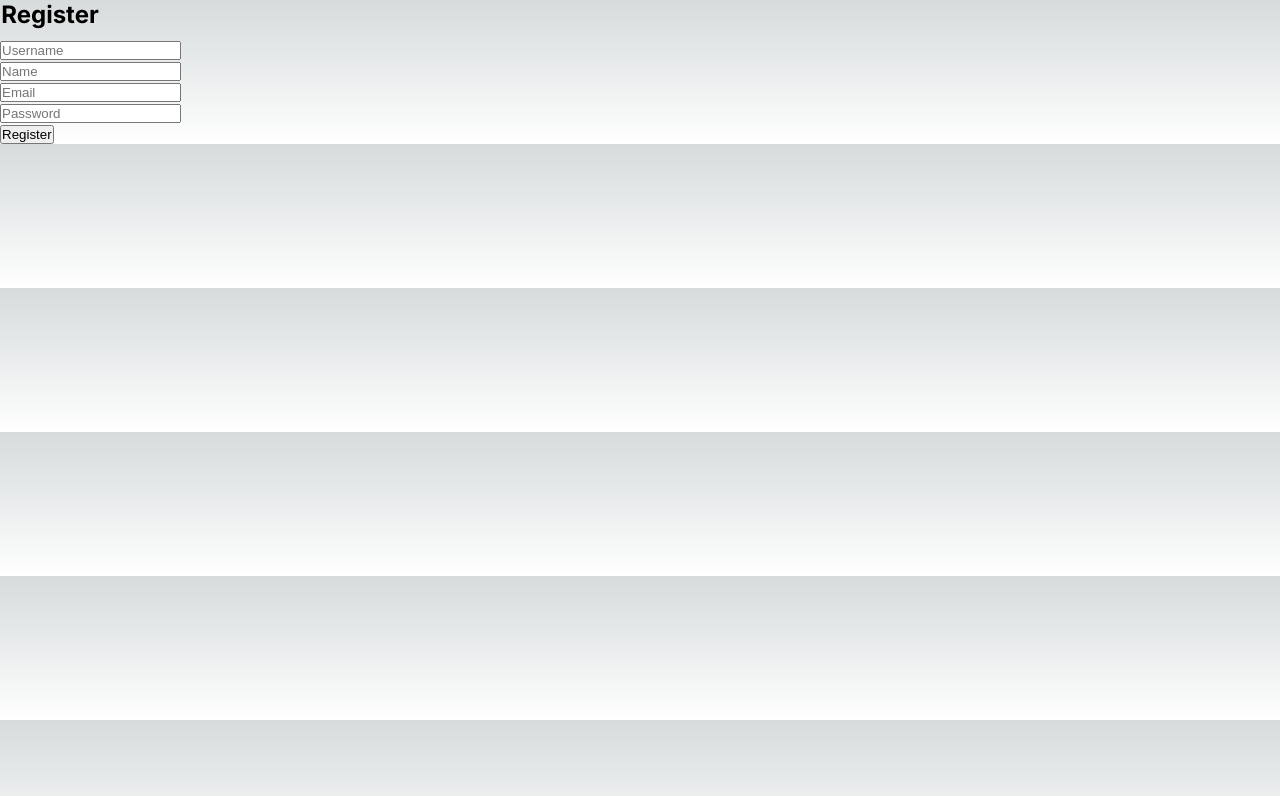
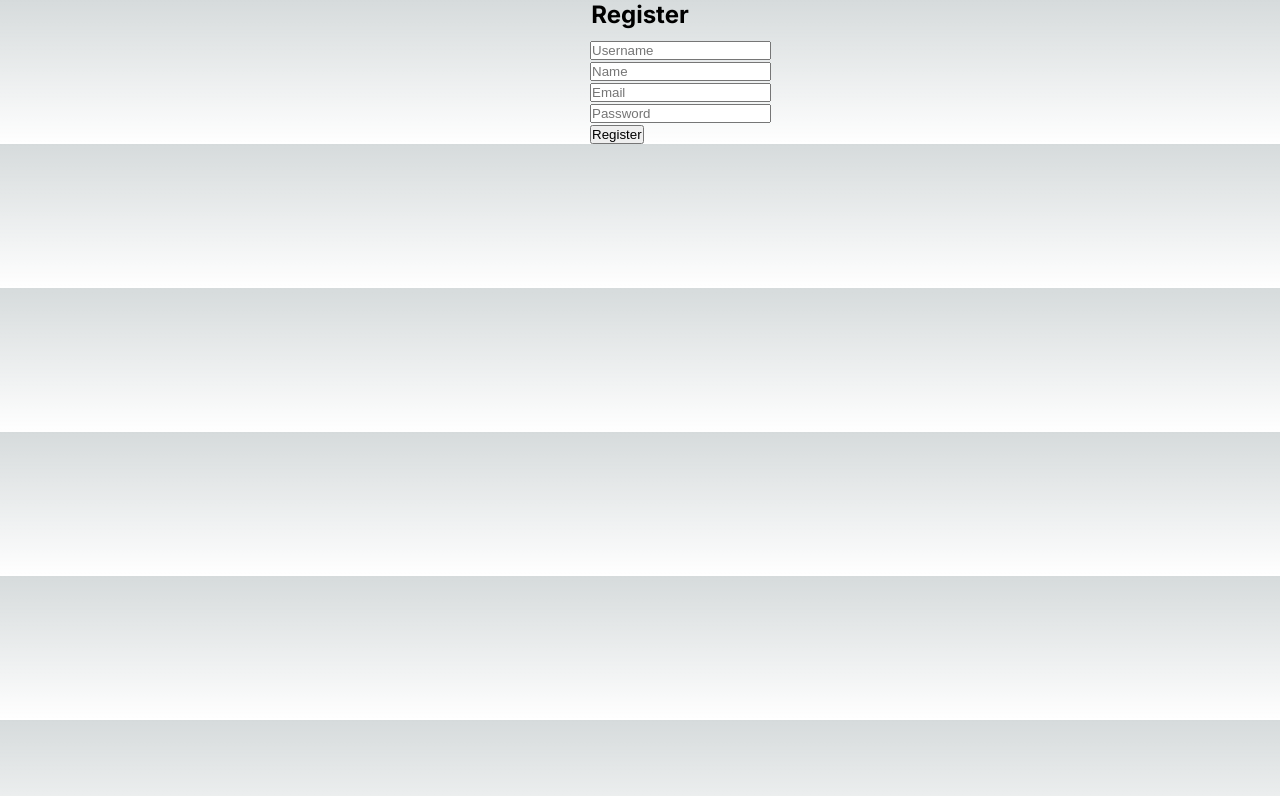
Before and after one commit to Shakeb100/MajorMatch, a Next.js app: page /Register in a window 1280 px wide. Shown: the top 796 px of the page. Built offline with nearby package versions, Linux system fonts and the light colour scheme.

Commit message:
Added another div to wrap all objects defined and align them in the center of the page

```diff
--- a/app/Register/page.js
+++ b/app/Register/page.js
@@ -18,6 +18,10 @@ export default function Register() {
     //Added register heading with following size parameters and location on webpage
 
     //Next Creating buttons for the following parameters above, being username, name, email, and password
+
+    //Wrapped the following div code in another div to center all objects being displayed on the page.
+    //The div alligns all items defined along the center axis of the page for specifics
+    <div style={{display: 'flex', justifyContent: 'center'}}>
       <div style={{width: '100%', maxWidth: '100px', margin: '0' }}>
         <h1 style={{ fontSize: '24px', textAlign: 'center', marginBottom: '10px'}}>Register</h1>
         <form>
@@ -29,5 +33,6 @@ export default function Register() {
           <button type='submit'>Register</button>
         </form>
       </div>
+    </div>
   )
 }
```
Lines whose indentation alone changed are shown as unchanged.
